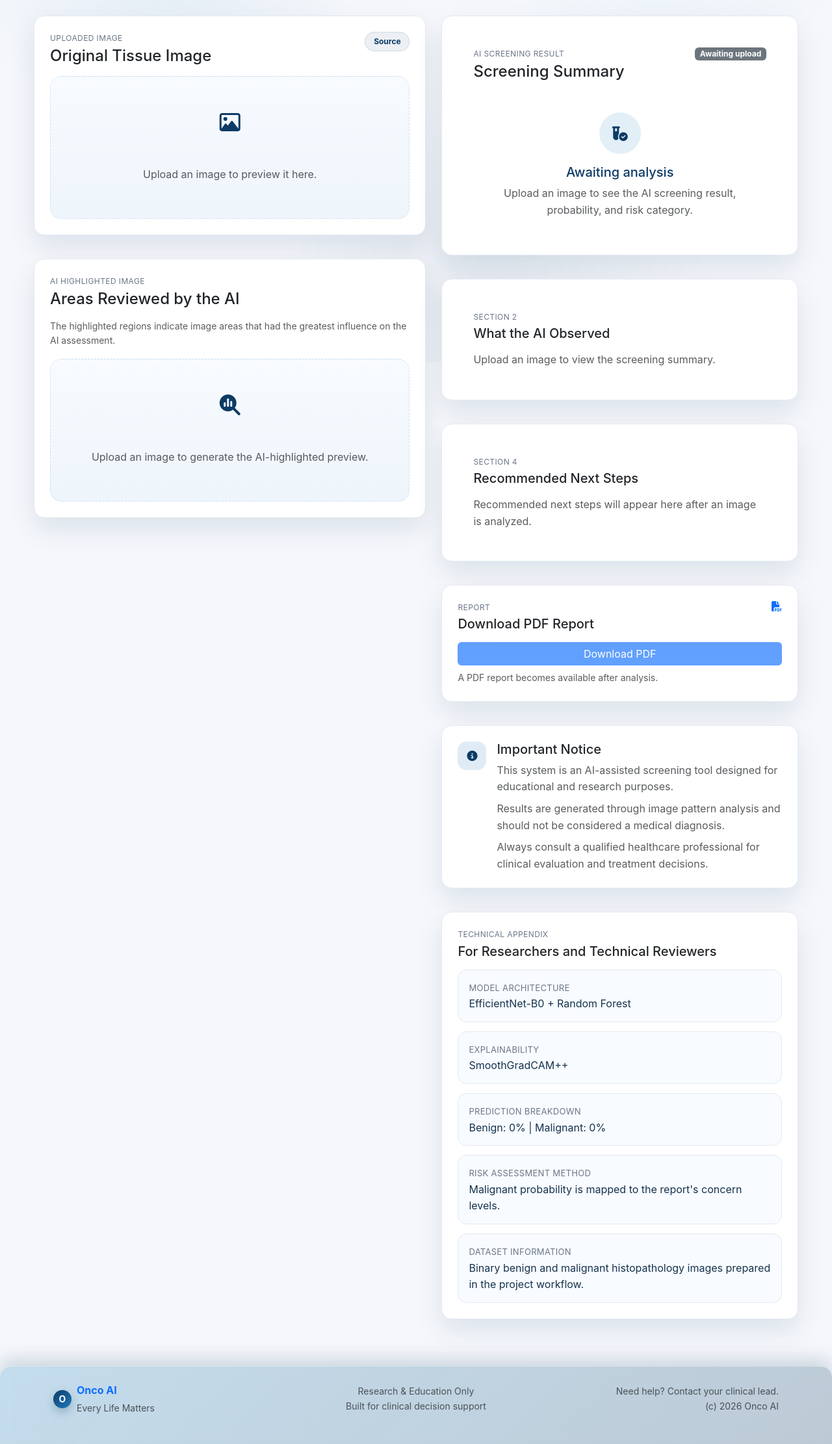
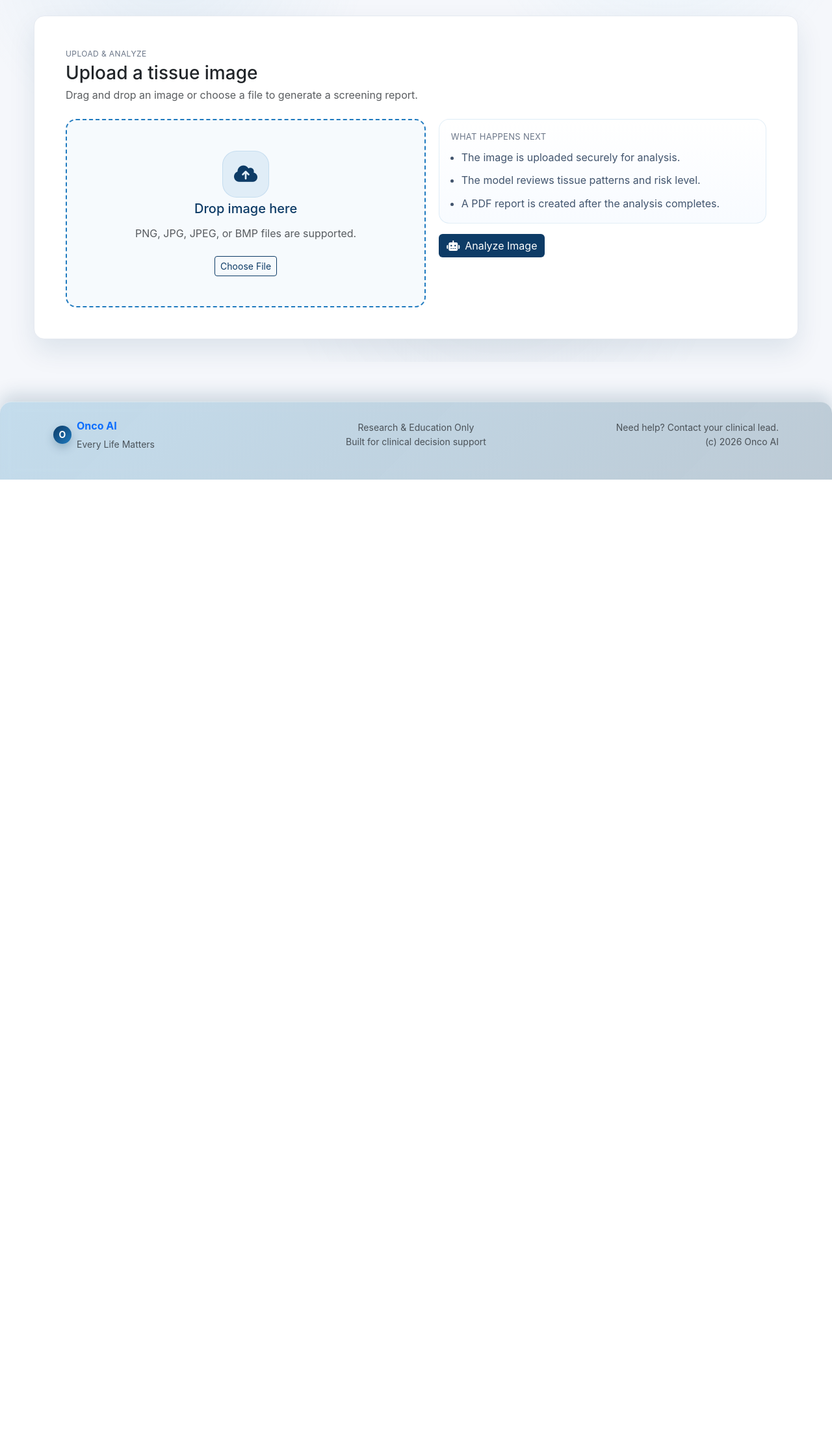
Before and after one commit to Rupu-techu/OncoAI-Cancer-Detector, a Flask app: page /report in a window 1280 px wide. Shown: the part 243-2465 px from the top of the page at 65% size. After the commit the page ends 981 px from the top, so only its background shows below. Run offline with Flask 3, Linux system fonts and the light colour scheme; parts of the project's set-up code (start-up, migrations or seed data) failed here and were passed over.

Commit message:
feat(ui): improve report page visual balance and medical dashboard experience

```diff
--- a/static/css/style.css
+++ b/static/css/style.css
@@ -114,6 +114,107 @@ h1, h2, h5, h6 {
     background: linear-gradient(135deg, #f7fbff, #eef4fb);
     border: 1px solid rgba(31,122,191,0.12);
 }
+
+.upload-panel {
+    background:
+        linear-gradient(180deg, rgba(255,255,255,0.98), rgba(248,251,255,0.95)),
+        radial-gradient(circle at top right, rgba(31,122,191,0.08), transparent 28%);
+}
+
+.upload-grid {
+    display: grid;
+    grid-template-columns: 1.1fr 1fr;
+    gap: 1.25rem;
+    align-items: stretch;
+}
+
+.upload-dropzone {
+    min-height: 290px;
+    padding: 1rem;
+    position: relative;
+    overflow: hidden;
+    display: grid;
+    place-items: center;
+    text-align: center;
+}
+
+.upload-zone-content {
+    position: relative;
+    z-index: 1;
+    display: grid;
+    place-items: center;
+    gap: 0.35rem;
+    width: 100%;
+    padding: 1rem;
+}
+
+.upload-icon {
+    width: 72px;
+    height: 72px;
+    border-radius: 22px;
+    display: grid;
+    place-items: center;
+    color: var(--primary);
+    font-size: 1.8rem;
+    background: rgba(31,122,191,0.10);
+    box-shadow: inset 0 0 0 1px rgba(31,122,191,0.14);
+}
+
+.preview-img {
+    position: absolute;
+    inset: 12px;
+    width: calc(100% - 24px);
+    height: calc(100% - 24px);
+    object-fit: contain;
+    margin: auto;
+    border-radius: 16px;
+    background: rgba(255,255,255,0.75);
+    box-shadow: 0 10px 24px rgba(13,59,102,0.08);
+}
+
+.upload-side {
+    display: grid;
+    align-content: start;
+}
+
+.card-soft,
+.upload-note {
+    border-radius: 16px;
+    border: 1px solid rgba(31,122,191,0.12);
+    background: linear-gradient(180deg, #ffffff, #f8fbff);
+    box-shadow: inset 0 1px 0 rgba(255,255,255,0.75);
+}
+
+.upload-note {
+    padding: 1rem 1.1rem;
+}
+
+.analysis-dashboard {
+    display: grid;
+    gap: 1.5rem;
+}
+
+.analysis-top-row,
+.analysis-bottom-row {
+    display: grid;
+    grid-template-columns: 1.1fr 1fr;
+    gap: 1.5rem;
+    align-items: start;
+}
+
+.analysis-right-stack {
+    display: grid;
+    gap: 1.5rem;
+    align-content: start;
+}
+
+.analysis-wide-card {
+    grid-column: 1 / -1;
+}
+
+.analysis-card {
+    height: 100%;
+}
 .result-grid {
     display: grid;
     grid-template-columns: repeat(auto-fit, minmax(140px, 1fr));
@@ -136,6 +237,7 @@ h1, h2, h5, h6 {
     grid-template-columns: 1.1fr 1fr;
     gap: 1.5rem;
     align-items: start;
+    grid-auto-flow: row;
 }
 
 .report-left,
--- a/templates/report.html
+++ b/templates/report.html
@@ -55,18 +55,78 @@
         </div>
     </header>
 
-    <div class="report-layout">
-        <section class="report-left">
-            <div class="card shadow-soft media-card">
+    <section class="card shadow-soft upload-panel mb-4">
+        <div class="card-body p-4 p-md-5">
+            <div class="d-flex justify-content-between align-items-start flex-wrap gap-3 mb-4">
+                <div>
+                    <p class="eyebrow mb-1">UPLOAD &amp; ANALYZE</p>
+                    <h3 class="mb-1">Upload a tissue image</h3>
+                    <p class="text-muted mb-0">Drag and drop an image or choose a file to generate a screening report.</p>
+                </div>
+                <div class="d-flex gap-2 flex-wrap">
+                    {% if result and result.report_filename %}
+                    <a class="btn btn-outline-primary" href="{{ url_for('download_report', report_filename=result.report_filename) }}">
+                        <i class="fa-solid fa-file-pdf me-2"></i>Download PDF
+                    </a>
+                    {% endif %}
+                </div>
+            </div>
+
+            <form id="upload-form" action="{{ url_for('report') }}" method="POST" enctype="multipart/form-data">
+                <div class="upload-grid">
+                    <label id="drop-zone" class="drop-zone upload-dropzone">
+                        <input id="image-input" type="file" name="image" accept="image/*" required>
+                        <div class="upload-zone-content">
+                            <div class="upload-icon">
+                                <i class="fa-solid fa-cloud-arrow-up"></i>
+                            </div>
+                            <h5 class="mb-2">Drop image here</h5>
+                            <p class="mb-0 text-muted">PNG, JPG, JPEG, or BMP files are supported.</p>
+                            <span class="btn btn-sm btn-outline-primary mt-3">Choose File</span>
+                        </div>
+                        <img id="preview-img" class="preview-img d-none" alt="Selected preview">
+                    </label>
+
+                    <div class="upload-side">
+                        <div class="upload-note card-soft">
+                            <p class="label mb-2">What happens next</p>
+                            <ul class="step-list mb-0 ps-3">
+                                <li class="mb-2">The image is uploaded securely for analysis.</li>
+                                <li class="mb-2">The model reviews tissue patterns and risk level.</li>
+                                <li class="mb-0">A PDF report is created after the analysis completes.</li>
+                            </ul>
+                        </div>
+
+                        <div class="d-flex flex-wrap gap-2 mt-3">
+                            <button id="analyze-btn" class="btn btn-primary" type="submit">
+                                <i class="fa-solid fa-robot me-2"></i>Analyze Image
+                            </button>
+                            {% if result and result.report_filename %}
+                            <a class="btn btn-outline-primary" href="{{ url_for('download_report', report_filename=result.report_filename) }}">
+                                <i class="fa-solid fa-download me-2"></i>Download PDF
+                            </a>
+                            {% endif %}
+                        </div>
+
+                        <div id="spinner" class="spinner-border text-primary d-none mt-3" role="status" aria-hidden="true"></div>
+                    </div>
+                </div>
+            </form>
+        </div>
+    </section>
+
+    {% if result %}
+    <div class="analysis-dashboard">
+        <div class="analysis-top-row">
+            <div class="card shadow-soft analysis-card analysis-image-card">
                 <div class="card-body p-4">
                     <div class="d-flex justify-content-between align-items-start gap-3 flex-wrap mb-3">
                         <div>
-                            <p class="eyebrow mb-1">Uploaded Image</p>
-                            <h4 class="mb-0">Original Tissue Image</h4>
+                            <p class="eyebrow mb-1">Original Image</p>
+                            <h4 class="mb-0">Uploaded Tissue Image</h4>
                         </div>
                         <span class="badge result-badge-muted">Source</span>
                     </div>
-                    {% if result %}
                     <div class="media-frame">
                         <img
                             src="{{ url_for('static', filename='uploads/' + result.filename) }}"
@@ -74,69 +134,20 @@
                             class="media-image"
                         >
                     </div>
-                    {% else %}
-                    <div class="media-empty">
-                        <i class="fa-regular fa-image"></i>
-                        <p class="mb-0 mt-2 text-muted">Upload an image to preview it here.</p>
-                    </div>
-                    {% endif %}
                 </div>
             </div>
 
-            <div class="card shadow-soft media-card">
-                <div class="card-body p-4">
+            <div class="analysis-right-stack">
+                <div class="card shadow-soft analysis-card">
+                    <div class="card-body p-4 p-md-5">
                         <div class="d-flex justify-content-between align-items-start gap-3 flex-wrap mb-3">
                             <div>
-                            <p class="eyebrow mb-1">AI Highlighted Image</p>
-                            <h4 class="mb-0">Areas Reviewed by the AI</h4>
+                                <p class="eyebrow mb-1">Screening Result</p>
+                                <h4 class="mb-0">Assessment Summary</h4>
                             </div>
-                        {% if result and result.analysis_date %}
-                        <span class="badge result-badge-muted">{{ result.analysis_date }}</span>
-                        {% endif %}
-                    </div>
-                    <p class="text-muted small mb-3">The highlighted regions indicate image areas that had the greatest influence on the AI assessment.</p>
-                    {% if result %}
-                    <div class="media-frame">
-                        {% if result.gradcam_filename %}
-                        <img
-                            src="{{ url_for('static', filename='uploads/gradcam/' + result.gradcam_filename) }}"
-                            alt="AI highlighted image"
-                            class="media-image"
-                        >
-                        {% else %}
-                        <div class="media-empty">
-                            <i class="fa-solid fa-magnifying-glass-chart"></i>
-                            <p class="mb-0 mt-2 text-muted">Attention analysis could not be generated for this image.</p>
-                        </div>
-                        {% endif %}
-                    </div>
-                    {% else %}
-                    <div class="media-empty">
-                        <i class="fa-solid fa-magnifying-glass-chart"></i>
-                        <p class="mb-0 mt-2 text-muted">Upload an image to generate the AI-highlighted preview.</p>
-                    </div>
-                    {% endif %}
-                </div>
-            </div>
-        </section>
-
-        <aside class="report-right">
-            <div class="card shadow-soft result-card">
-                <div class="card-body p-4 p-md-5">
-                    <div class="d-flex justify-content-between align-items-start gap-3 flex-wrap mb-4">
-                        <div>
-                            <p class="eyebrow mb-1">AI Screening Result</p>
-                            <h4 class="mb-0">Screening Summary</h4>
-                        </div>
-                        {% if result %}
                             <span class="badge result-status {{ result.prediction_accent_class }}">{{ result.prediction_label }}</span>
-                        {% else %}
-                        <span class="badge bg-secondary">Awaiting upload</span>
-                        {% endif %}
                         </div>
 
-                    {% if result %}
-                    <div class="d-flex flex-column gap-4">
                         <div class="result-assessment">
                             <div class="d-flex align-items-center gap-2 mb-2">
                                 <span class="result-dot {{ result.prediction_accent_class }}"></span>
@@ -150,12 +161,24 @@
                                 <span class="badge result-badge-muted">Analysis ID: {{ result.analysis_token }}</span>
                             </div>
                         </div>
+                    </div>
+                </div>
+
+                <div class="card shadow-soft analysis-card">
+                    <div class="card-body p-4 p-md-5">
+                        <div class="d-flex justify-content-between align-items-start gap-3 flex-wrap mb-3">
+                            <div>
+                                <p class="eyebrow mb-1">Level of Concern</p>
+                                <h4 class="mb-0">Risk Assessment</h4>
+                            </div>
+                            <span class="badge risk-badge {{ result.risk_badge_class }}">{{ result.risk_category }}</span>
+                        </div>
 
                         <div class="probability-panel">
                             <div class="d-flex justify-content-between align-items-center gap-3 mb-2">
                                 <div>
-                                    <p class="label mb-1">Malignancy Probability</p>
-                                    <p class="display-6 mb-0 fw-bold">{{ result.malignancy_probability }}%</p>
+                                    <p class="label mb-1">Concern Level</p>
+                                    <p class="display-6 mb-0 fw-bold">{{ result.risk_category }}</p>
                                 </div>
                                 <span class="badge risk-badge {{ result.risk_badge_class }}">{{ result.risk_category }}</span>
                             </div>
@@ -168,80 +191,81 @@
                             </div>
                         </div>
                     </div>
+                </div>
+
+                <div class="card shadow-soft analysis-card">
+                    <div class="card-body p-4 p-md-5">
+                        <div class="d-flex justify-content-between align-items-start gap-3 flex-wrap mb-3">
+                            <div>
+                                <p class="eyebrow mb-1">What This Result Means</p>
+                                <h4 class="mb-0">AI Explanation</h4>
+                            </div>
+                        </div>
+
+                        <div class="patient-message">
+                            <p class="mb-0">{{ result.explanation.observed_text }}</p>
+                        </div>
+                    </div>
+                </div>
+            </div>
+        </div>
+
+        <div class="analysis-bottom-row">
+            <div class="card shadow-soft analysis-card analysis-image-card">
+                <div class="card-body p-4">
+                    <div class="d-flex justify-content-between align-items-start gap-3 flex-wrap mb-3">
+                        <div>
+                            <p class="eyebrow mb-1">AI Highlighted Image</p>
+                            <h4 class="mb-0">Areas Reviewed by the AI</h4>
+                        </div>
+                        {% if result and result.analysis_date %}
+                        <span class="badge result-badge-muted">{{ result.analysis_date }}</span>
+                        {% endif %}
+                    </div>
+                    <p class="text-muted small mb-3">The highlighted regions indicate image areas that had the greatest influence on the AI assessment.</p>
+                    {% if result.gradcam_filename %}
+                    <div class="media-frame">
+                        <img
+                            src="{{ url_for('static', filename='uploads/gradcam/' + result.gradcam_filename) }}"
+                            alt="AI highlighted image"
+                            class="media-image"
+                        >
+                    </div>
                     {% else %}
-                    <div class="empty-state">
-                        <div class="empty-icon mb-3">
-                            <i class="fa-solid fa-vial-circle-check"></i>
-                        </div>
-                        <h5 class="mb-2">Awaiting analysis</h5>
-                        <p class="text-muted mb-0">Upload an image to see the AI screening result, probability, and risk category.</p>
+                    <div class="media-empty">
+                        <i class="fa-solid fa-magnifying-glass-chart"></i>
+                        <p class="mb-0 mt-2 text-muted">Attention analysis could not be generated for this image.</p>
                     </div>
                     {% endif %}
                 </div>
             </div>
 
-            <div class="card shadow-soft explanation-card">
+            <div class="card shadow-soft analysis-card analysis-actions-card">
                 <div class="card-body p-4 p-md-5">
                     <div class="d-flex justify-content-between align-items-start gap-3 flex-wrap mb-3">
                         <div>
-                            <p class="eyebrow mb-1">SECTION 2</p>
-                            <h5 class="card-title mb-0">What the AI Observed</h5>
+                            <p class="eyebrow mb-1">Recommended Actions</p>
+                            <h4 class="mb-0">Next Steps</h4>
+                        </div>
+                        <i class="fa-solid fa-clipboard-check text-primary"></i>
+                    </div>
+
+                    {% if result and result.explanation %}
+                    <div class="action-grid">
+                        {% for item in result.explanation.next_steps %}
+                        <div class="action-item">
+                            <i class="fa-solid fa-circle-check text-primary"></i>
+                            <p class="mb-0">{{ item }}</p>
+                        </div>
+                        {% endfor %}
+                    </div>
+                    {% endif %}
+                </div>
             </div>
         </div>
 
-                    {% if result and result.explanation %}
-                    <div class="patient-message">
-                        <p class="mb-0">{{ result.explanation.observed_text }}</p>
-                    </div>
-                    {% else %}
-                    <p class="text-muted mb-0">Upload an image to view the screening summary.</p>
-                    {% endif %}
-                </div>
-            </div>
-
-            <div class="card shadow-soft explanation-card">
+        <div class="card shadow-soft analysis-wide-card disclaimer-card">
             <div class="card-body p-4 p-md-5">
-                    <div class="d-flex justify-content-between align-items-start gap-3 flex-wrap mb-3">
-                        <div>
-                            <p class="eyebrow mb-1">SECTION 4</p>
-                            <h5 class="card-title mb-0">Recommended Next Steps</h5>
-                        </div>
-                    </div>
-
-                    {% if result and result.explanation %}
-                    <ul class="step-list mb-0 ps-3">
-                        {% for item in result.explanation.next_steps %}
-                        <li class="mb-2">{{ item }}</li>
-                        {% endfor %}
-                    </ul>
-                    {% else %}
-                    <p class="text-muted mb-0">Recommended next steps will appear here after an image is analyzed.</p>
-                    {% endif %}
-                </div>
-            </div>
-
-            <div class="card shadow-soft download-card">
-                <div class="card-body p-4">
-                    <div class="d-flex justify-content-between align-items-start gap-3 flex-wrap mb-3">
-                        <div>
-                            <p class="eyebrow mb-1">REPORT</p>
-                            <h5 class="card-title mb-0">Download PDF Report</h5>
-                        </div>
-                        <i class="fa-solid fa-file-pdf text-primary"></i>
-                    </div>
-                    {% if result and result.report_filename %}
-                    <a class="btn btn-primary w-100" href="{{ url_for('download_report', report_filename=result.report_filename) }}">
-                        <i class="fa-solid fa-download me-2"></i>Download PDF
-                    </a>
-                    {% else %}
-                    <button class="btn btn-primary w-100" type="button" disabled>Download PDF</button>
-                    <p class="text-muted small mb-0 mt-2">A PDF report becomes available after analysis.</p>
-                    {% endif %}
-                </div>
-            </div>
-
-            <div class="card shadow-soft disclaimer-card">
-                <div class="card-body p-4">
                 <div class="d-flex align-items-start gap-3">
                     <div class="disclaimer-icon">
                         <i class="fa-solid fa-circle-info"></i>
@@ -262,40 +286,33 @@
             </div>
         </div>
 
-            <div class="card shadow-soft">
-                <div class="card-body p-4">
+        <div class="card shadow-soft analysis-wide-card">
+            <div class="card-body p-4 p-md-5">
                 <div class="d-flex justify-content-between align-items-start gap-3 flex-wrap mb-3">
                     <div>
-                            <p class="eyebrow mb-1">TECHNICAL APPENDIX</p>
-                            <h5 class="card-title mb-0">For Researchers and Technical Reviewers</h5>
+                        <p class="eyebrow mb-1">AI System Information</p>
+                        <h5 class="card-title mb-0">Compact Technical Summary</h5>
                     </div>
                 </div>
-                    <div class="technical-appendix">
-                        <div class="tech-item">
-                            <span class="label">Model Architecture</span>
-                            <p class="mb-0">EfficientNet-B0 + Random Forest</p>
+
+                <div class="system-info-grid">
+                    <div class="system-info-item">
+                        <span class="label">Feature Extraction</span>
+                        <p class="mb-0">EfficientNet-B0</p>
                     </div>
-                        <div class="tech-item">
-                            <span class="label">Explainability</span>
-                            <p class="mb-0">SmoothGradCAM++</p>
+                    <div class="system-info-item">
+                        <span class="label">Classification</span>
+                        <p class="mb-0">Random Forest</p>
                     </div>
-                        <div class="tech-item">
-                            <span class="label">Prediction Breakdown</span>
-                            <p class="mb-0">Benign: {{ result.technical_appendix.prediction_breakdown.benign if result and result.technical_appendix else '0' }}% | Malignant: {{ result.technical_appendix.prediction_breakdown.malignant if result and result.technical_appendix else '0' }}%</p>
-                        </div>
-                        <div class="tech-item">
-                            <span class="label">Risk Assessment Method</span>
-                            <p class="mb-0">Malignant probability is mapped to the report's concern levels.</p>
-                        </div>
-                        <div class="tech-item">
-                            <span class="label">Dataset Information</span>
-                            <p class="mb-0">Binary benign and malignant histopathology images prepared in the project workflow.</p>
+                    <div class="system-info-item">
+                        <span class="label">Visual Explanation</span>
+                        <p class="mb-0">Grad-CAM</p>
                     </div>
                 </div>
             </div>
         </div>
-        </aside>
     </div>
+    {% endif %}
 </div>
 
 <script src="https://cdn.jsdelivr.net/npm/bootstrap@5.3.2/dist/js/bootstrap.bundle.min.js"></script>
```
Also changed, not shown: other parts of static/css/style.css (+79 -2 lines). Lines whose indentation alone changed are shown as unchanged.
